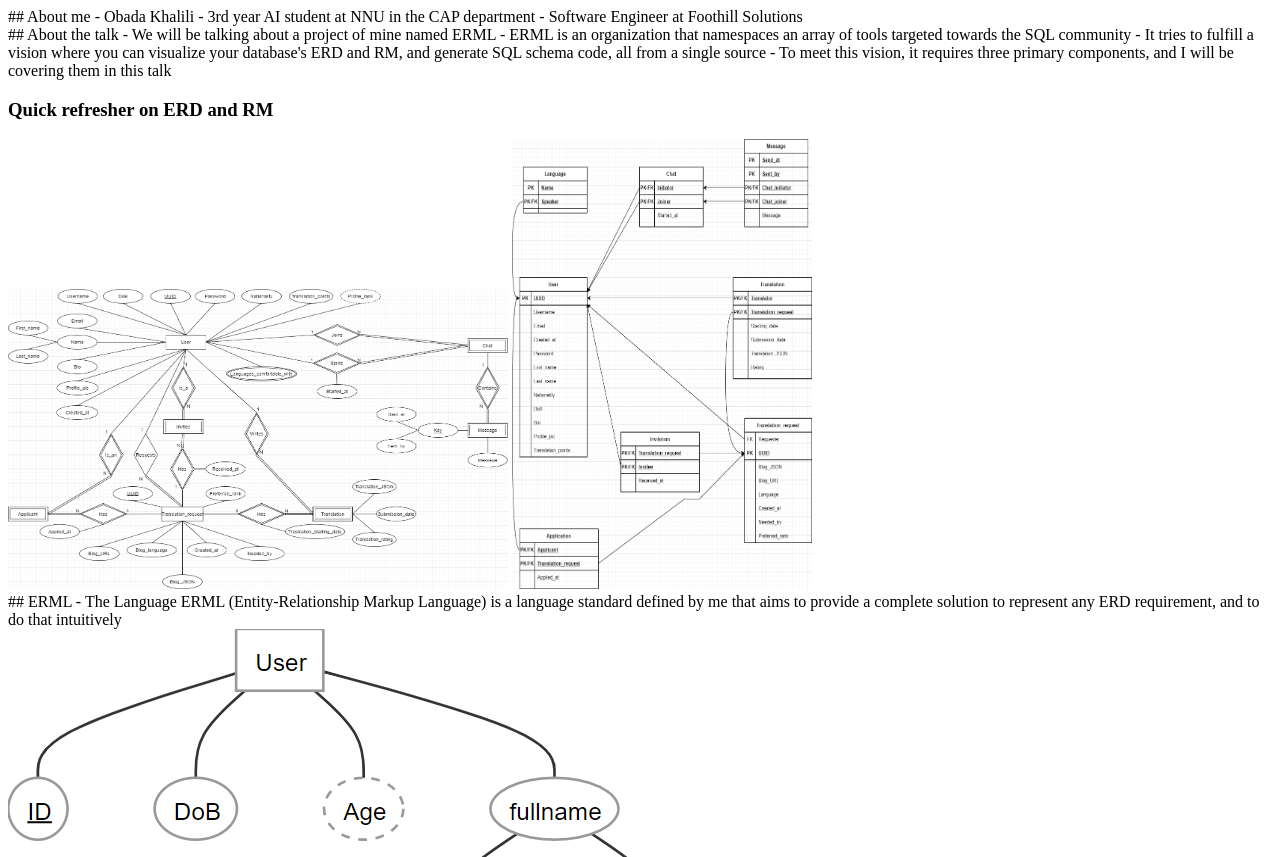
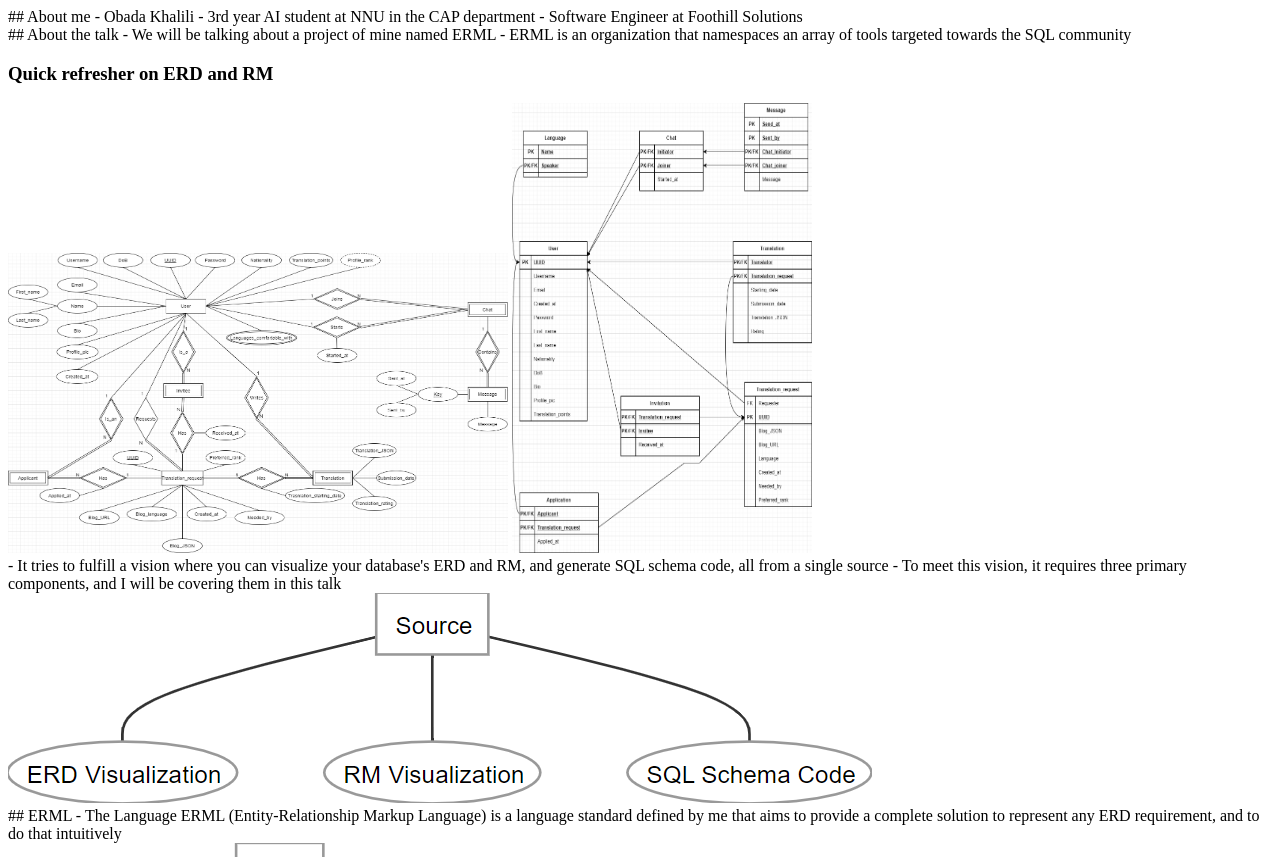
Before and after one commit to obadakhalili/erml-talk, a website built with Vite: page index.html in a window 1280 px wide. Shown: the top 857 px of the page. Built offline with nearby package versions, Linux system fonts and the light colour scheme; what reveal.js would draw is missing.

Commit message:
restructure the 'about the talk' section, and add ERML vision diagram

```diff
--- a/index.html
+++ b/index.html
@@ -25,9 +25,6 @@
 
           - We will be talking about a project of mine named ERML
           - ERML is an organization that namespaces an array of tools targeted towards the SQL community
-          - It tries to fulfill a vision where you can visualize your database's ERD and RM, and generate SQL schema
-          code, all from a single source
-          - To meet this vision, it requires three primary components, and I will be covering them in this talk
         </section>
         <section>
           <h3>Quick refresher on ERD and RM</h3>
@@ -35,6 +32,14 @@
             <img src="imgs/example_ERD.png" width="500" height="300">
             <img class="fragment" src="imgs/example_RM.png" width="300" height="450">
           </div>
+        </section>
+        <section data-markdown>
+          - It tries to fulfill a vision where you can visualize your database's ERD and RM, and generate SQL schema
+          code, all from a single source
+          - To meet this vision, it requires three primary components, and I will be covering them in this talk
+        </section>
+        <section>
+          <img src="imgs/ERML_vision.png">
         </section>
       </section>
       <section>
```
Also changed, not shown: imgs/ERML_vision.png (added).
